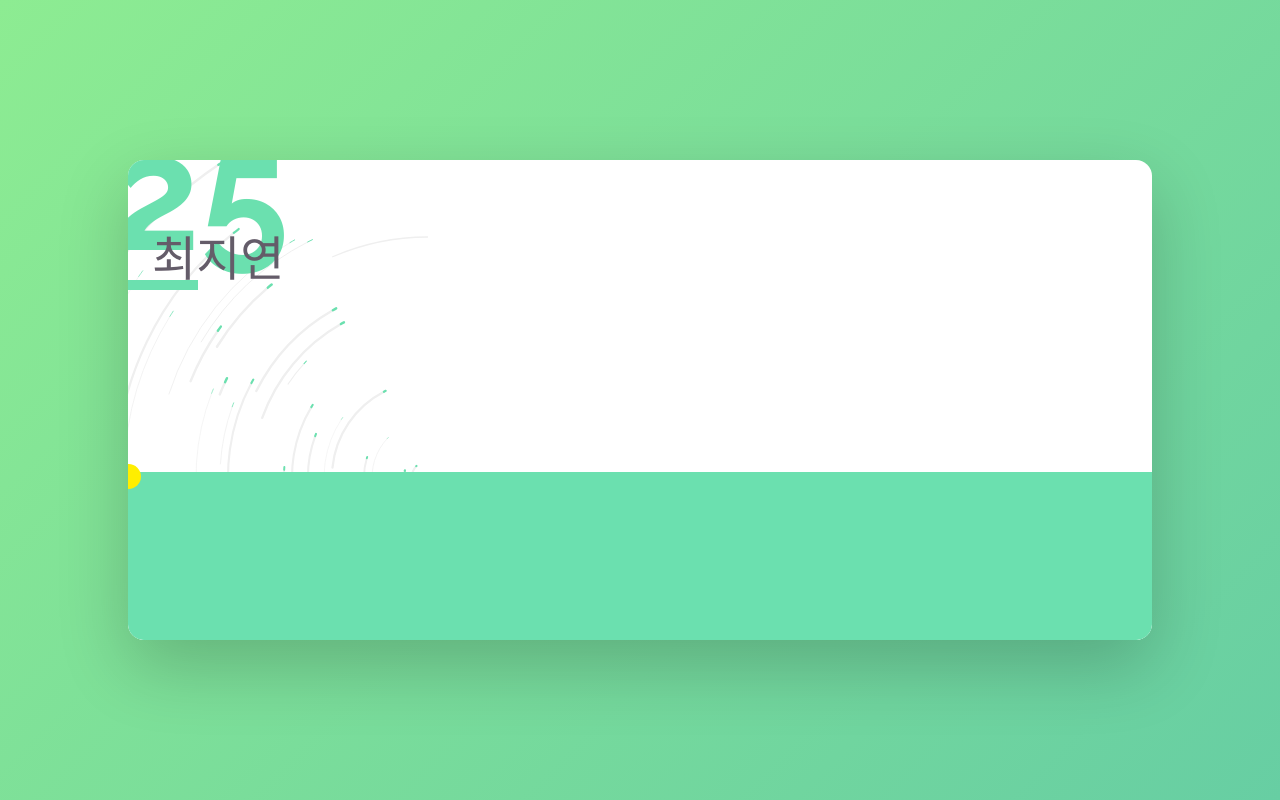
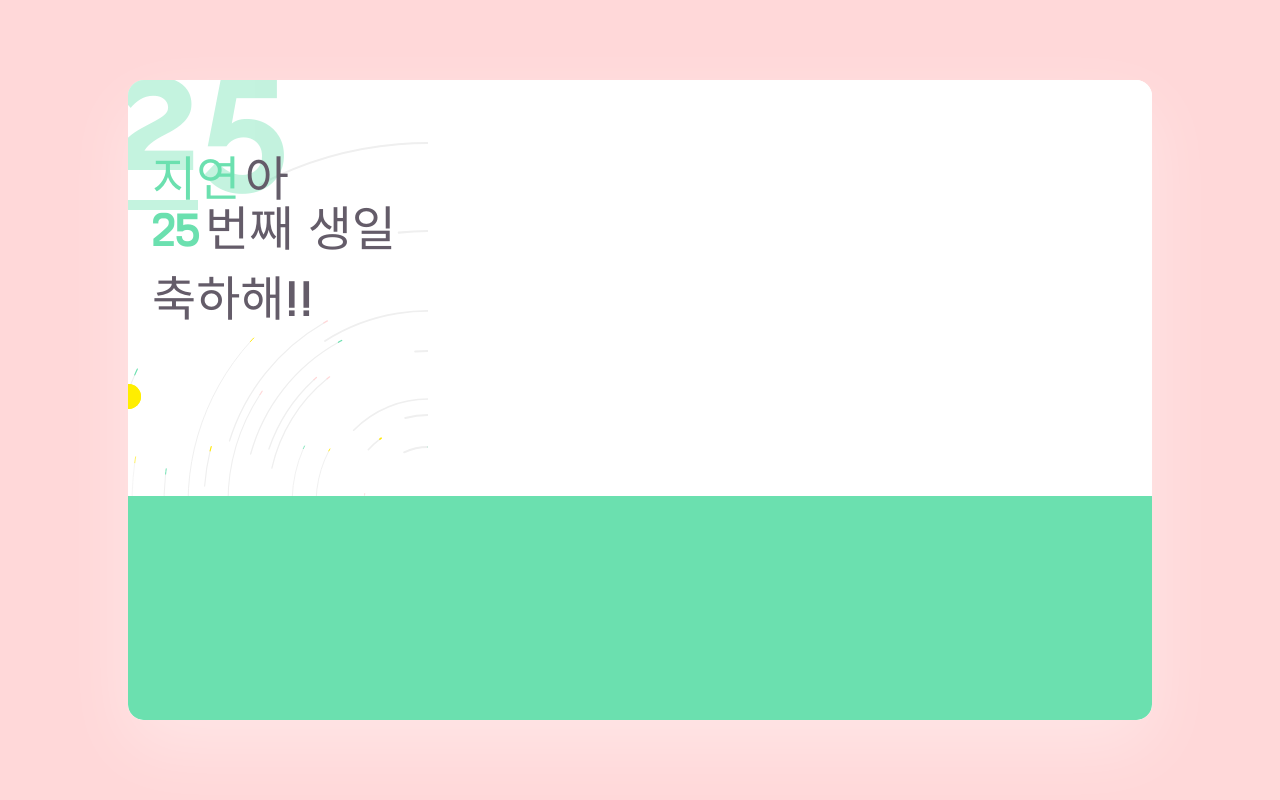
Before and after one commit to JUSTIVE/HBJurney, a Vue app: page / in a window 1280 px wide. Built offline with nearby package versions, Linux system fonts and the light colour scheme.

Commit message:
Added Carousel

```diff
--- a/package.json
+++ b/package.json
@@ -10,6 +10,7 @@
   "dependencies": {
     "core-js": "^3.6.4",
     "vue": "^2.6.11",
+    "vue-carousel": "^0.18.0",
     "vuex": "^3.1.3"
   },
   "devDependencies": {
--- a/src/components/MainCard.vue
+++ b/src/components/MainCard.vue
@@ -5,7 +5,15 @@
       25
     </div>
     <div class="name">
-      최지연
+      <span class="accenttext">지연</span>
+      아
+    </div>
+    <div class="name2">
+      <span class="accenttext">25</span>
+      번째 생일
+    </div>
+    <div class="name3">
+      축하해!!
     </div>
     <div class="underline"/>
     <div class="whitecutout"/>
@@ -27,22 +35,26 @@ export default {
 <style lang="scss" scoped>
 @import url('https://fonts.googleapis.com/css2?family=Do+Hyeon&family=Raleway:wght@700&display=swap');
 .MainCard{
-
     position: absolute;
-    width:80%;
-    height:60%;
+    width:80vw;
+    height:80vh;
     border-radius:var(--global-radius);
-    box-shadow: 0px 26px 71px 0px rgba(0,0,0,0.2);
+    box-shadow: 0px 26px 71px 0px rgba(255, 255, 255, 0.2);
     left:10%;
-    top:20%;
+    top:10%;
     background:white;
     overflow: hidden;
+    .accenttext{
+      margin-right:-10px;
+      color:#6be0af;
+    }
     .underline{
       height:10px;
       width:70px;
       background:var(--primary);
       position:absolute;
       top:120px;
+      opacity: 0.4;
     }
     .whitecutout{
       width:25px;
@@ -62,15 +74,45 @@ export default {
       position: absolute;
       left:-18px;
       top:-60px;
+      opacity: 0.4;
+    }
+    @mixin nametemplate{
+      font-family: 'Do Hyeon', sans-serif;
+      font-size:48px;
+      position: absolute;
+      color:rgb(100, 92, 105);
+      animation-name:show;
+      animation-timing-function: ease-out;
+      animation-duration:.8s;
+    }
+    @keyframes show{
+      from{
+        opacity:0;
+        margin-top:20px;
+      }
+      to{
+        opacity: 1.0;
+        margin-top:0px;
+      }
     }
     .name{
-      font-family: 'Do Hyeon', sans-serif;
-      // font-weight:bold;
-      font-size:48px;
-      position: absolute;
+      @include nametemplate();
+      animation-delay: 0s;
       top:60px;
       left:24px;
-      color:rgb(100, 92, 105);
+
+    }
+    .name2{
+      @include nametemplate();
+      animation-delay: 1s;
+      top:110px;
+      left:24px;
+    }
+    .name3{
+      @include nametemplate();
+      animation-delay: 2s;
+      top:180px;
+      left:24px;
     }
     .MainCardBottom{
       height:35%;
--- a/src/components/MainCard/Arctail.vue
+++ b/src/components/MainCard/Arctail.vue
@@ -1,5 +1,5 @@
 <template>
-    <canvas ref="canvas" class="Arctail" id="arctail" width="300" height="317">
+    <canvas ref="canvas" class="Arctail" id="arctail" width="300" height="423">
 
     </canvas>
 </template>
@@ -12,17 +12,24 @@ export default {
             stars:undefined,
             speed:undefined,
             position:undefined,
-            ctx:undefined
+            ctx:undefined,
+            colors:undefined
         }
     },
     created(){
         this.stars = [];
         this.speed = [];
         this.position = [];
+        this.colors = [];
+
+
+        let colorTable = ["#ffd8d9","#FFe807","#6be0af"]
+
         for(var i=0; i<50; i++){
             this.stars.push((Math.random()*1))
             this.speed.push(Math.random()*0.005)
             this.position.push(0)
+            this.colors.push(colorTable[Math.floor(Math.random()*3)])
         }
     },
     mounted(){
@@ -38,15 +45,15 @@ export default {
             canvasContext.lineWidth = this.speed[index]*500;
             canvasContext.strokeStyle = "#efefef"
             canvasContext.lineCap = "round";
-            canvasContext.arc(300,317,
+            canvasContext.arc(300,423,
                 index*8,
                 this.position[index]+(Math.PI*0.5), this.stars[index] + this.position[index]+(Math.PI*0.5));
             canvasContext.stroke();
 
             canvasContext.beginPath();
-            canvasContext.strokeStyle = "#6be0af"
+            canvasContext.strokeStyle = this.colors[index]
             canvasContext.lineCap = "round";
-            canvasContext.arc(300,317,
+            canvasContext.arc(300,423,
                 index*8,
                 this.position[index]+(Math.PI*0.5)+this.stars[index],this.stars[index]+ 0.02 + this.position[index]+(Math.PI*0.5));
             canvasContext.stroke();
--- a/src/components/Pangea.vue
+++ b/src/components/Pangea.vue
@@ -1,15 +1,26 @@
 <template>
   <div class="Pangea">
-      <MainCard/>
+      <carousel>
+          <slide>
+              <MainCard/>
+          </slide>
+          <slide>
+              <MainCard/>
+          </slide>
+      </carousel>
+
   </div>
 </template>
 
 <script>
 import MainCard from "./MainCard.vue";
+import {Carousel,Slide} from 'vue-carousel';
 export default {
     name:"Pangea",
     components:{
-        MainCard
+        MainCard,
+        Carousel,
+        Slide
     }
 }
 </script>
@@ -19,5 +30,9 @@ export default {
     width:100%;
     height:100%;
     background: linear-gradient(135deg, #8dec92 0%,#67cea3 100%);
+    background:#ffd8d9;
+}
+.VueCarousel-slide{
+    height:100vh!important;
 }
 </style>
--- a/src/main.js
+++ b/src/main.js
@@ -1,6 +1,7 @@
 import Vue from 'vue'
 import App from './App.vue'
-
+import VueCarousel from 'vue-carousel';
+Vue.use(VueCarousel);
 Vue.config.productionTip = false
 
 new Vue({
```
Also changed, not shown: 8 other files (tests, documents, lock files or other folders).
